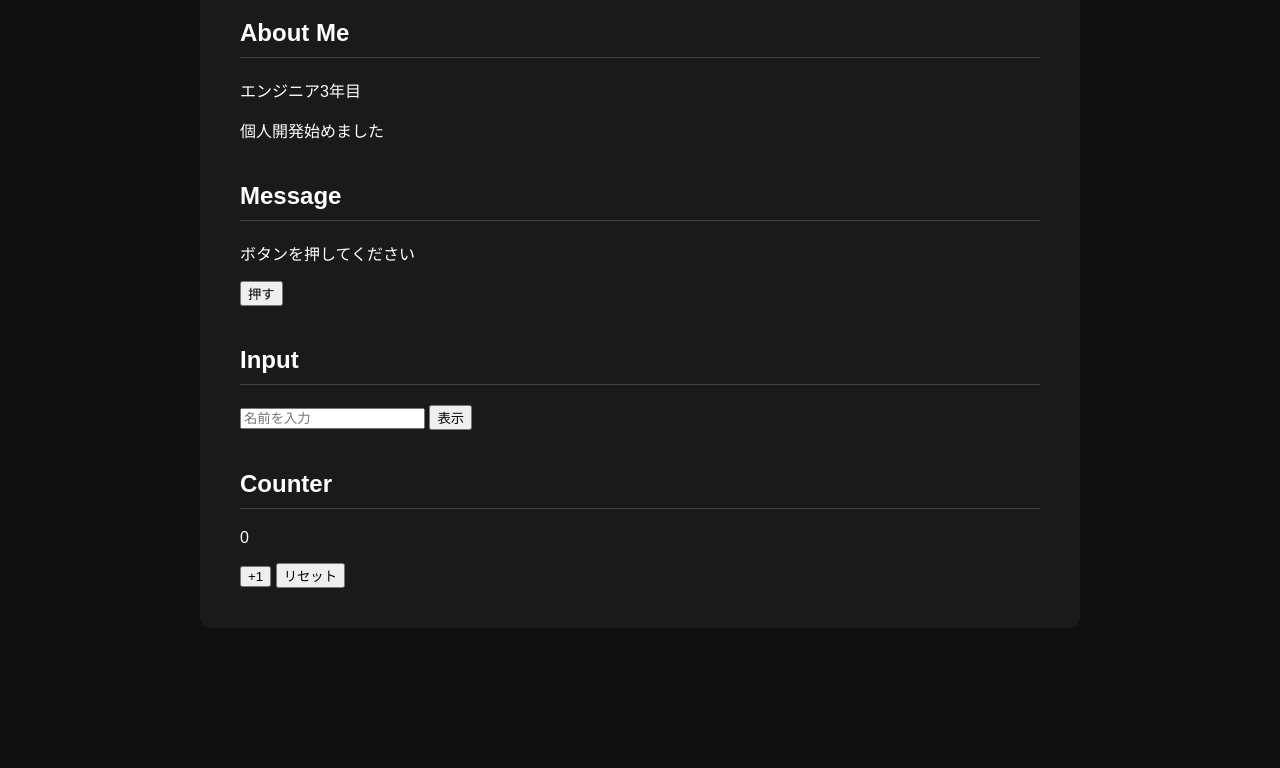
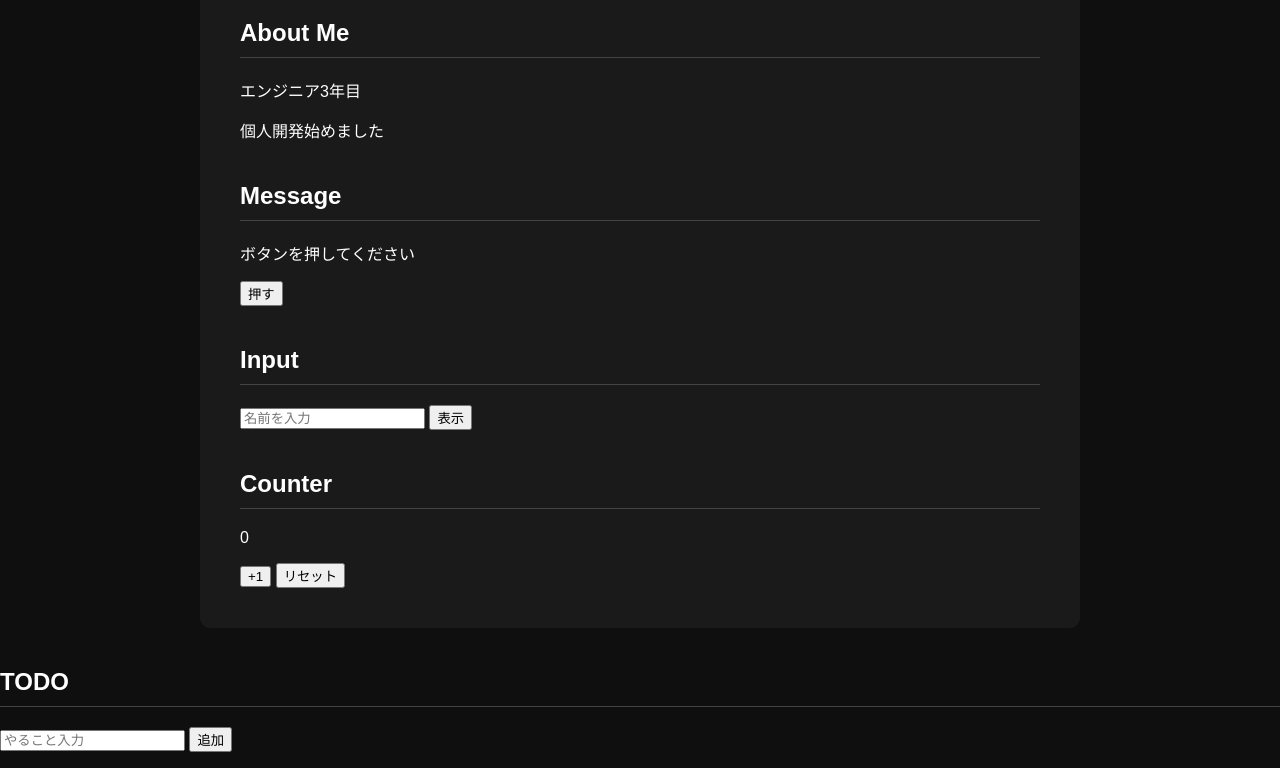
Before and after one commit to kitakuukatik/my-first-site, a plain HTML site: page index.html in a window 1280 px wide. Shown: the part 206-974 px from the top of the page. Before the commit the page ends 874 px from the top, so only its background shows below. Drawn offline with Linux system fonts and the light colour scheme.

Commit message:
Update index.html

```diff
--- a/index.html
+++ b/index.html
@@ -34,6 +34,12 @@
     <button onclick="countUp()">+1</button>
     <button onclick="resetCount()">リセット</button>
   </div>
+
+  <h2>TODO</h2>
+  <input type="text" id="todoInput" placeholder="やること入力">
+  <button onclick="addTodo()">追加</button>
+  <ul id="todoList"></ul>
+
   <script src="script.js"></script>
 </body>
 </html>
```
